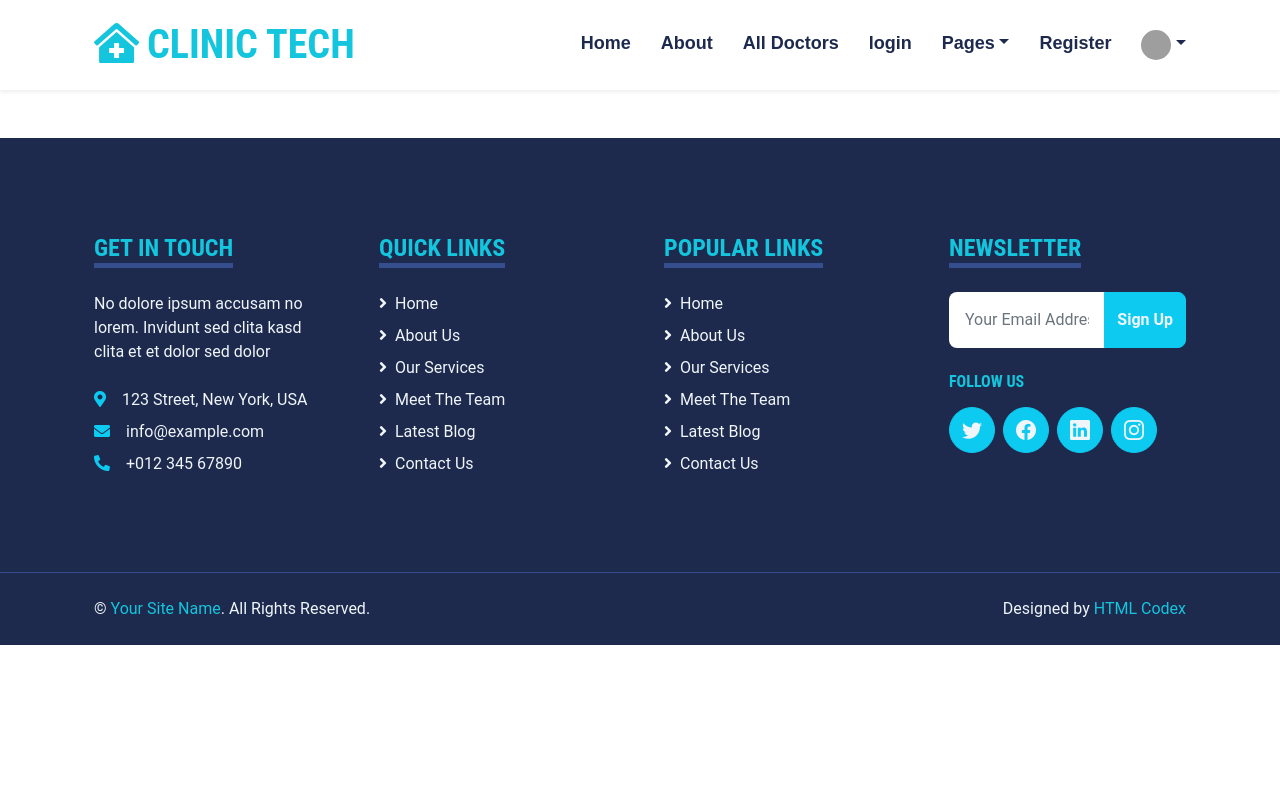
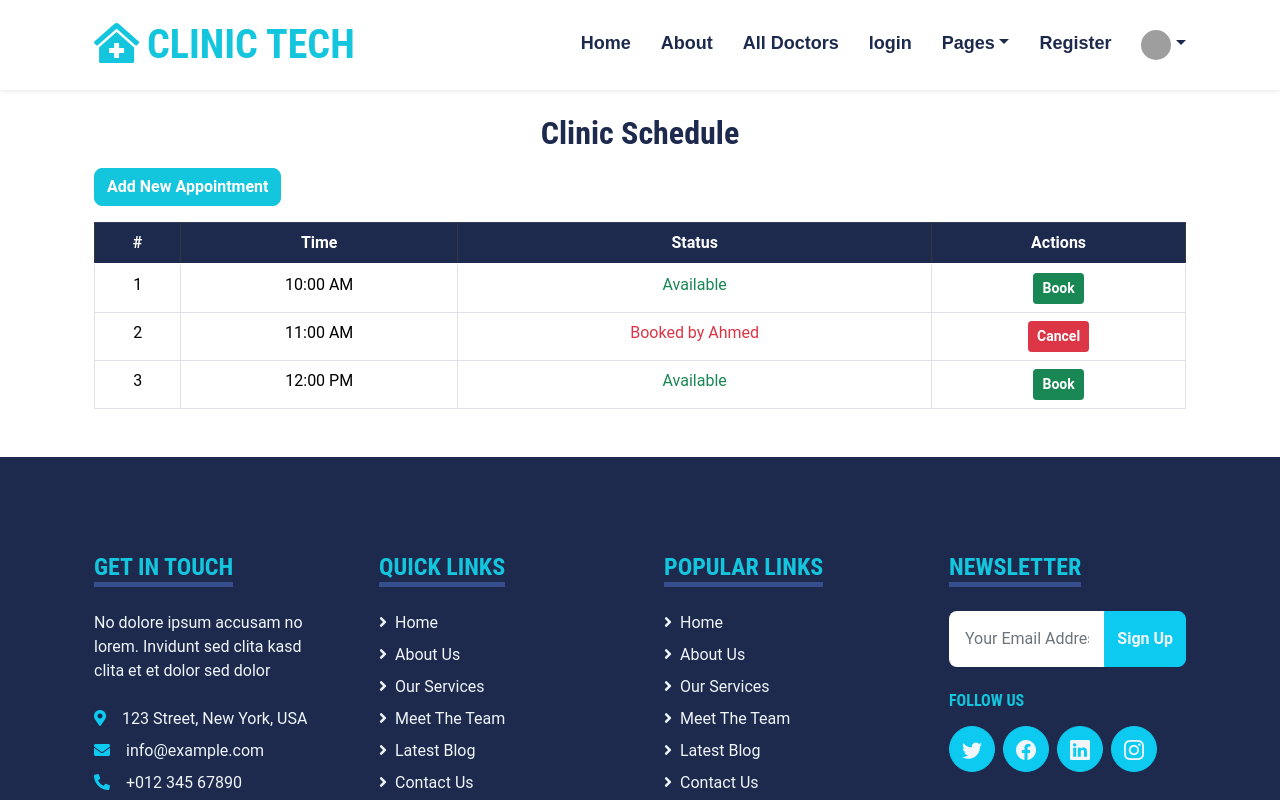
Before and after one commit to samiramustafa/clinic-management-system, a React (Create React App) app: page /Appointment in a window 1280 px wide. Shown: the top 800 px of the page. Built offline with nearby package versions, Linux system fonts and the light colour scheme; grey boxes are pictures that could not be loaded.

Commit message:
add appointment table

```diff
--- a/src/App.js
+++ b/src/App.js
@@ -25,6 +25,8 @@ import DoctorProfile from './pages/DoctorProfile.js';
 // import PatientProfile from './pages/PatientProfile'
 import PatientProfile from './pages/PatientProfile'
  import AppointmentForm from './pages/AppointmentForm'
+ import ClinicSchedule from './component/ClinicSchedule.js'
+
 function App() {
   return (
     <div>
@@ -39,6 +41,8 @@ function App() {
 
           <Route path="/PatientProfile" component={PatientProfile} exact />
           <Route path="/AppointmentForm" component={AppointmentForm} exact />
+          <Route path="/Appointment" component={ClinicSchedule} exact />
+
 
 
 
--- /dev/null
+++ b/src/component/ClinicSchedule.js
@@ -0,0 +1,107 @@
+import React, { useState } from "react";
+import "bootstrap/dist/css/bootstrap.min.css";
+
+const ClinicSchedule = () => {
+  const [appointments, setAppointments] = useState([
+    { id: 1, time: "10:00 AM", available: true },
+    { id: 2, time: "11:00 AM", available: false, patient: "Ahmed" },
+    { id: 3, time: "12:00 PM", available: true },
+  ]);
+
+  const [newTime, setNewTime] = useState("");
+  const [showModal, setShowModal] = useState(false);
+
+  const addAppointment = () => {
+    if (newTime) {
+      setAppointments([
+        ...appointments,
+        { id: appointments.length + 1, time: newTime, available: true },
+      ]);
+      setNewTime("");
+      setShowModal(false);
+    }
+  };
+
+  const toggleAvailability = (id) => {
+    setAppointments(
+      appointments.map((app) =>
+        app.id === id ? { ...app, available: !app.available } : app
+      )
+    );
+  };
+
+  return (
+    <div className="container mt-4">
+      <h2 className="mb-3 text-center">Clinic Schedule</h2>
+
+      <button className="btn btn-primary mb-3" onClick={() => setShowModal(true)}>
+        Add New Appointment
+      </button>
+
+      <table className="table table-bordered text-center">
+        <thead className="table-dark">
+          <tr>
+            <th>#</th>
+            <th>Time</th>
+            <th>Status</th>
+            <th>Actions</th>
+          </tr>
+        </thead>
+        <tbody>
+          {appointments.map((app) => (
+            <tr key={app.id}>
+              <td>{app.id}</td>
+              <td>{app.time}</td>
+              <td className={app.available ? "text-success" : "text-danger"}>
+                {app.available ? "Available" : `Booked by ${app.patient || "Unknown"}`}
+              </td>
+              <td>
+                {app.available ? (
+                  <button className="btn btn-success btn-sm" onClick={() => toggleAvailability(app.id)}>
+                    Book
+                  </button>
+                ) : (
+                  <button className="btn btn-danger btn-sm" onClick={() => toggleAvailability(app.id)}>
+                    Cancel
+                  </button>
+                )}
+              </td>
+            </tr>
+          ))}
+        </tbody>
+      </table>
+
+      {/* Modal */}
+      {showModal && (
+        <div className="modal fade show d-block" tabIndex="-1">
+          <div className="modal-dialog">
+            <div className="modal-content">
+              <div className="modal-header">
+                <h5 className="modal-title">Add Appointment</h5>
+                <button type="button" className="btn-close" onClick={() => setShowModal(false)}></button>
+              </div>
+              <div className="modal-body">
+                <input
+                  type="text"
+                  className="form-control"
+                  placeholder="Enter time (e.g., 1:00 PM)"
+                  value={newTime}
+                  onChange={(e) => setNewTime(e.target.value)}
+                />
+              </div>
+              <div className="modal-footer">
+                <button className="btn btn-secondary" onClick={() => setShowModal(false)}>Close</button>
+                <button className="btn btn-primary" onClick={addAppointment}>Save</button>
+              </div>
+            </div>
+          </div>
+        </div>
+      )}
+
+      {/* Modal Backdrop */}
+      {showModal && <div className="modal-backdrop fade show"></div>}
+    </div>
+  );
+};
+
+export default ClinicSchedule;
--- a/src/component/Navbar.js
+++ b/src/component/Navbar.js
@@ -65,7 +65,7 @@ function Navbar() {
                                     <NavLink to="/Details" className="dropdown-item">Details</NavLink>
                                     <NavLink to="/team" className="dropdown-item">The Team</NavLink>
                                     <NavLink to="/testimonial" className="dropdown-item">Testimonial</NavLink>
-                                    <NavLink to="/appointment" className="dropdown-item">Appointment</NavLink>
+                                    <NavLink to="/Appointment" className="dropdown-item">Appointment</NavLink>
                                     <NavLink to="/search" className="dropdown-item">Search</NavLink>
                                 </div>
                             </div>
```
